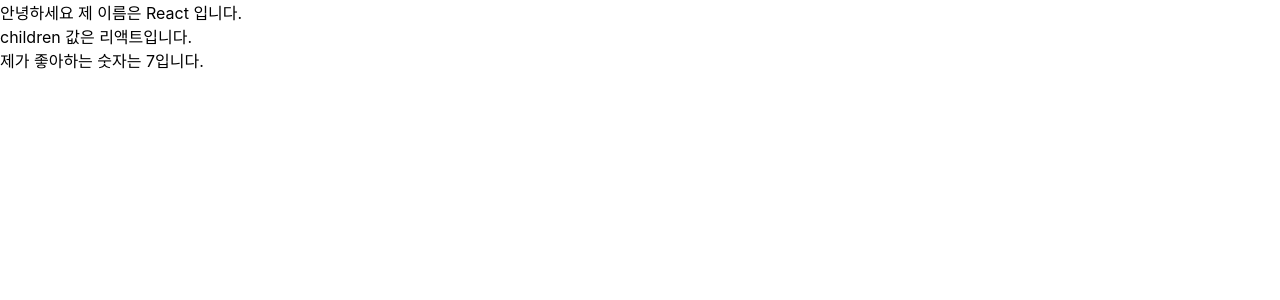
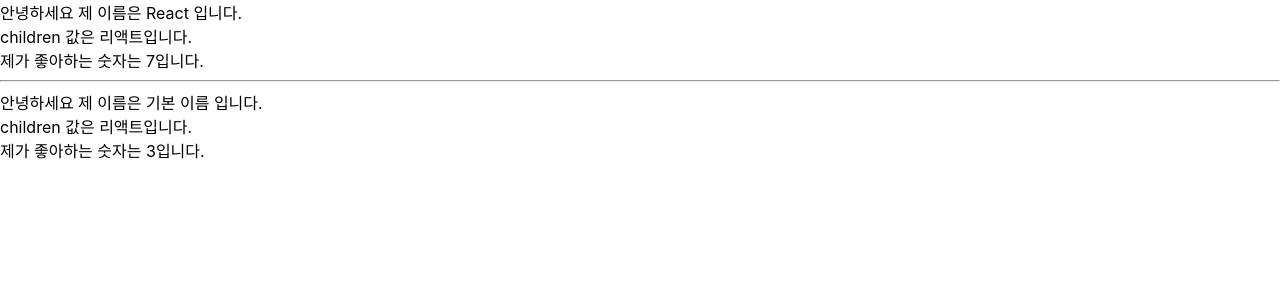
Before and after one commit to icarus8050/react-practice, a React (Create React App) app: page / in a window 1280 px wide. Shown: the top 300 px of the page. Built offline with nearby package versions, Linux system fonts and the light colour scheme.

Commit message:
클래스형 컴포넌트 PropsType

```diff
--- a/src/App.js
+++ b/src/App.js
@@ -1,11 +1,16 @@
 import './App.css'
 import {Component} from "react";
 import MyComponent from "./component/MyComponent";
+import MySecondComponent from "./component/MySecondComponent"
 
 class App extends Component {
     render() {
         return (
-            <MyComponent name="React" favoriteNumber={7}>리액트</MyComponent>
+            <div>
+                <MyComponent name="React" favoriteNumber={7}>리액트</MyComponent>
+                <hr/>
+                <MySecondComponent favoriteNumber={3}>리액트</MySecondComponent>
+            </div>
         );
     }
 }
--- /dev/null
+++ b/src/component/MySecondComponent.js
@@ -0,0 +1,27 @@
+import {Component} from "react";
+import PropTypes from 'prop-types';
+
+class MySecondComponent extends Component {
+    static defaultProps = {
+        name: '기본 이름'
+    };
+    static propTypes = {
+        name: PropTypes.string,
+        favoriteNumber: PropTypes.number.isRequired
+    };
+
+    render() {
+        const {name, favoriteNumber, children} = this.props;
+        return (
+            <div>
+                안녕하세요 제 이름은 {name} 입니다. <br/>
+                children 값은 {children}
+                입니다.
+                <br/>
+                제가 좋아하는 숫자는 {favoriteNumber}입니다.
+            </div>
+        )
+    }
+}
+
+export default MySecondComponent;
```
